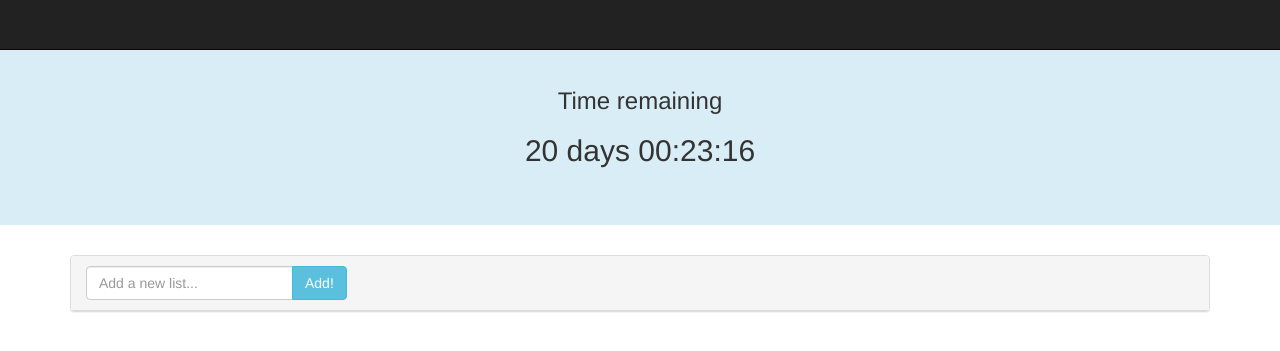
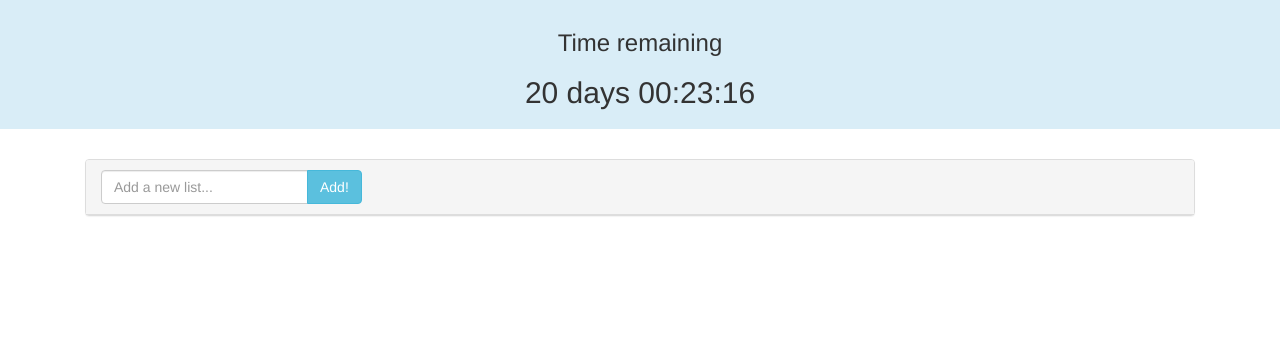
Before and after one commit to alexfaria/gingerllama, a Flask app: template templates/index.html in a window 1280 px wide. Shown: the top 351 px of the page. Run offline with Flask 2, Linux system fonts and the light colour scheme; the template is opened without the code that fills it, so the values that code supplies are empty; some libraries are stand-ins or nearby versions.

Commit message:
added a desktop layout

```diff
--- a/static/css/style.css
+++ b/static/css/style.css
@@ -1,7 +1,5 @@
-body{
-  padding-top: 20px;
+.jumbotron{
+    padding: 10px 0;
+    background-color: #d9edf7;
+    text-align: center;
 }
-.jumbotron{
-  background-color: #d9edf7;
-  text-align: center;
-}
--- a/templates/index.html
+++ b/templates/index.html
@@ -16,9 +16,9 @@
 
     <body>
 
-        <nav class="navbar navbar-inverse navbar-fixed-top">
+        <!-- <nav class="navbar navbar-inverse navbar-fixed-top">
             <div class="container"></div>
-        </nav>
+        </nav> -->
         <div class="jumbotron">
             <div class="container">
 
@@ -45,6 +45,7 @@
             <!-- lists_dic exists -->
             {% if lists %}
             {% for list in lists%}
+            <div class="col-md-6">
               <div class="panel panel-info">
                   <div class="panel-heading clearfix">
                       <h3 class="panel-title pull-left" style="padding-top: 7.5px;">
@@ -124,6 +125,7 @@
 
                   </div>
               </div>
+          </div>
             {% endfor %}
 
             <!-- .modal -->
@@ -149,6 +151,7 @@
             <!-- /.modal -->
             {% endif %}
             <!-- /lists_dic exists -->
+            <div class="col-md-12">
             <div class="panel panel-default">
                 <div class="panel-heading">
                     <form action="/newlist" method="post" class="form-inline">
@@ -164,6 +167,7 @@
                     </div>
                 </div>
             </div>
+        </div>
         <!-- /.container -->
 
         <!-- Bootstrap core JavaScript
```
Also changed, not shown: lists.db. Lines whose indentation alone changed are shown as unchanged.
